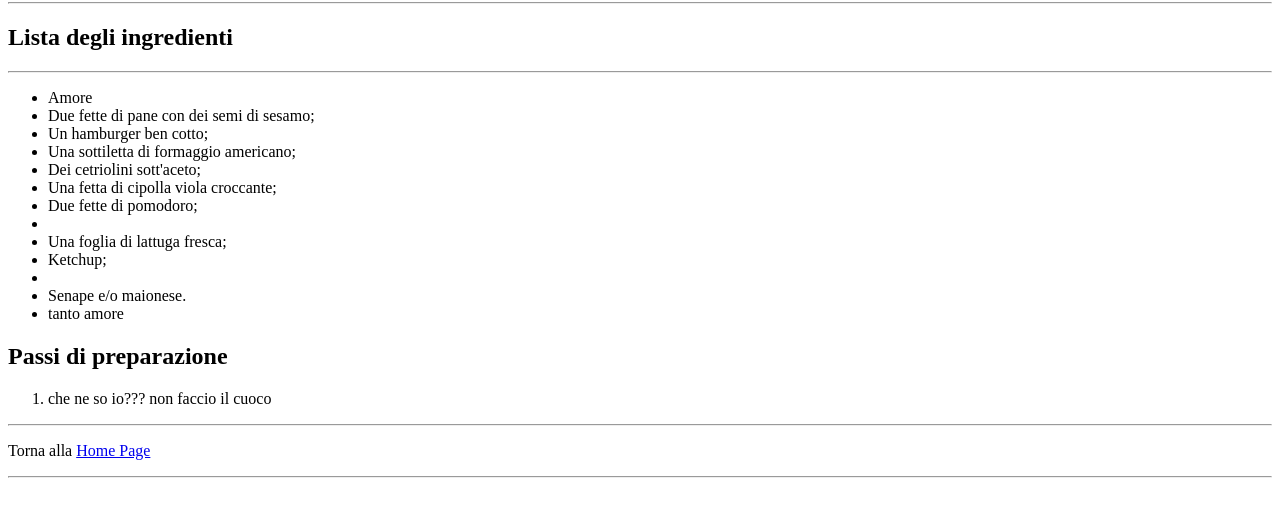
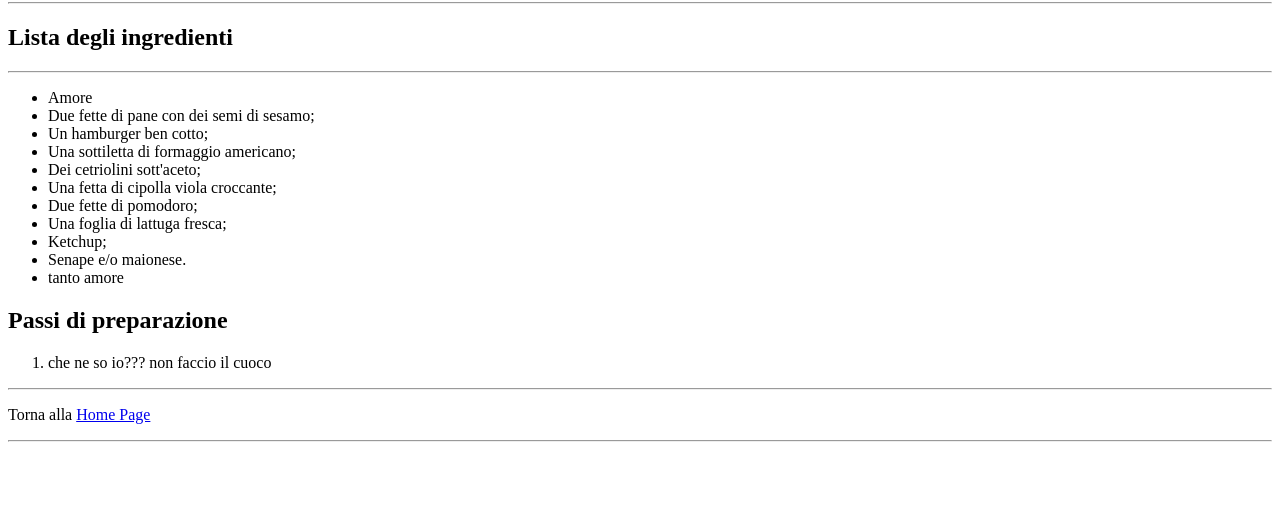
Before and after one commit to AntonioLegnante/MyWebSite, a plain HTML site: page ricetta.html in a window 1280 px wide. Shown: the part 78-594 px from the top of the page. Drawn offline with Linux system fonts and the light colour scheme.

Commit message:
ricetta del Krubby Patty

```diff
--- a/ricetta.html
+++ b/ricetta.html
@@ -3,7 +3,6 @@
 <html lang="it">
   <head>
     <title>La mia pagina Web</title>
-    <body background="ristorante.png">
   </head>
 
   <body>
@@ -13,14 +12,14 @@
   <hr>
     <ul>
       <li>Amore</li>
-      <li> Due fette di pane con dei semi di sesamo; </li>
-      <li> Un hamburger ben cotto; </li>
+      <li>Due fette di pane con dei semi di sesamo; </li>
+      <li>Un hamburger ben cotto; </li>
       <li>Una sottiletta di formaggio americano;</li>
       <li>Dei cetriolini sott'aceto;</li>
-      <li> Una fetta di cipolla viola croccante;</li>
-      <li>Due fette di pomodoro;<li>
+      <li>Una fetta di cipolla viola croccante;</li>
+      <li>Due fette di pomodoro;</li>
       <li>Una foglia di lattuga fresca;</li>
-      <li> Ketchup;<li>
+      <li>Ketchup;</li>
       <li>Senape e/o maionese.</li>
       <li>tanto amore</li>
     </ul>
```
